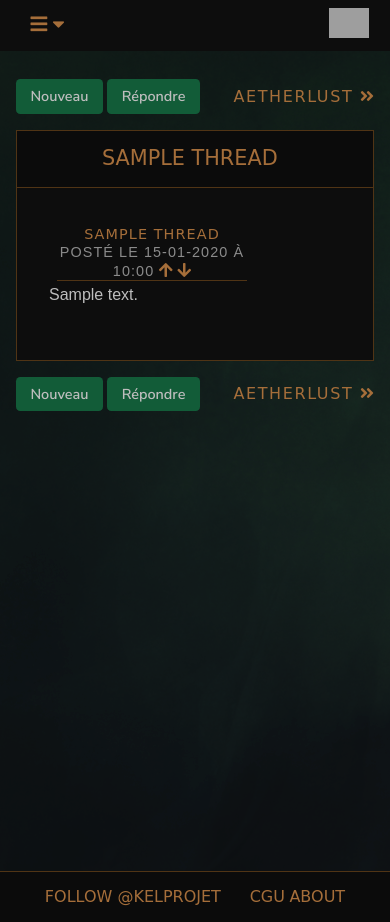
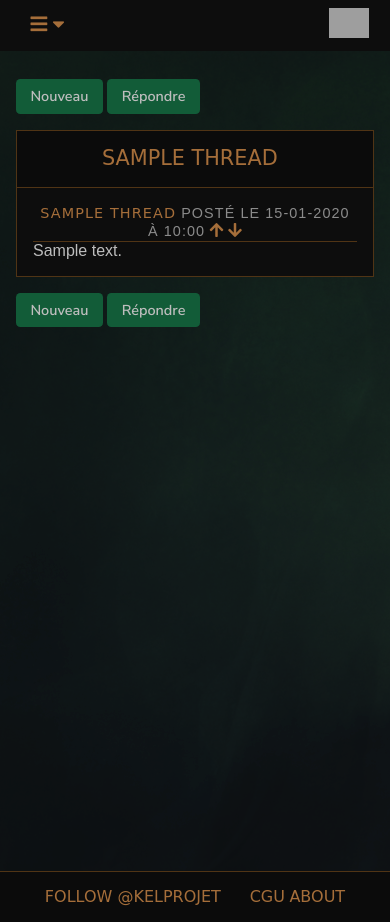
Before and after one commit to Shiakan/Wordsmith, a Symfony app: template templates/forum/thread/show.html.twig in a window 390 px wide. Run offline with Twig, Linux system fonts and the light colour scheme; the template is opened without the code that fills it: most values are stand-ins (such as "Sample title", 1, 10 or a date in 2020); grey boxes marked "Sample" are stand-in pictures; some libraries are stand-ins or nearby versions; some web fonts are replaced; grey boxes are pictures that could not be loaded.

Commit message:
show thread mobile css

```diff
--- a/public/css/mobile.css
+++ b/public/css/mobile.css
@@ -236,3 +236,25 @@ input {
     margin-top:-0.2em;
     border-radius: 50%;
 }
+
+
+.breadcrumb {
+    display:none;
+}
+.wrapper-flex .right-side {
+    width:100%;
+}
+.post-information {
+    width:100%;
+    margin:0;
+    padding:0;
+}
+
+.container-post {
+    padding:0;
+    margin:0;
+}
+
+.thread-moderation {
+    display:none;
+}
--- a/templates/forum/thread/threadaction.html.twig
+++ b/templates/forum/thread/threadaction.html.twig
@@ -3,7 +3,7 @@
         <a class="btn btn-return" href="{{path('thread_new', {'subcategory_id' : thread.subcategory.id})}}">Nouveau</a>
         <a class="btn btn-return" href="{{path('post_new', {'thread_id' : thread.id})}}">Répondre</a>
     </div>
-    <div>
+    <div class="breadcrumb">
         <a class="top-link" href="{{path('forum_index')}}">
             Aetherlust
         </a>
```
